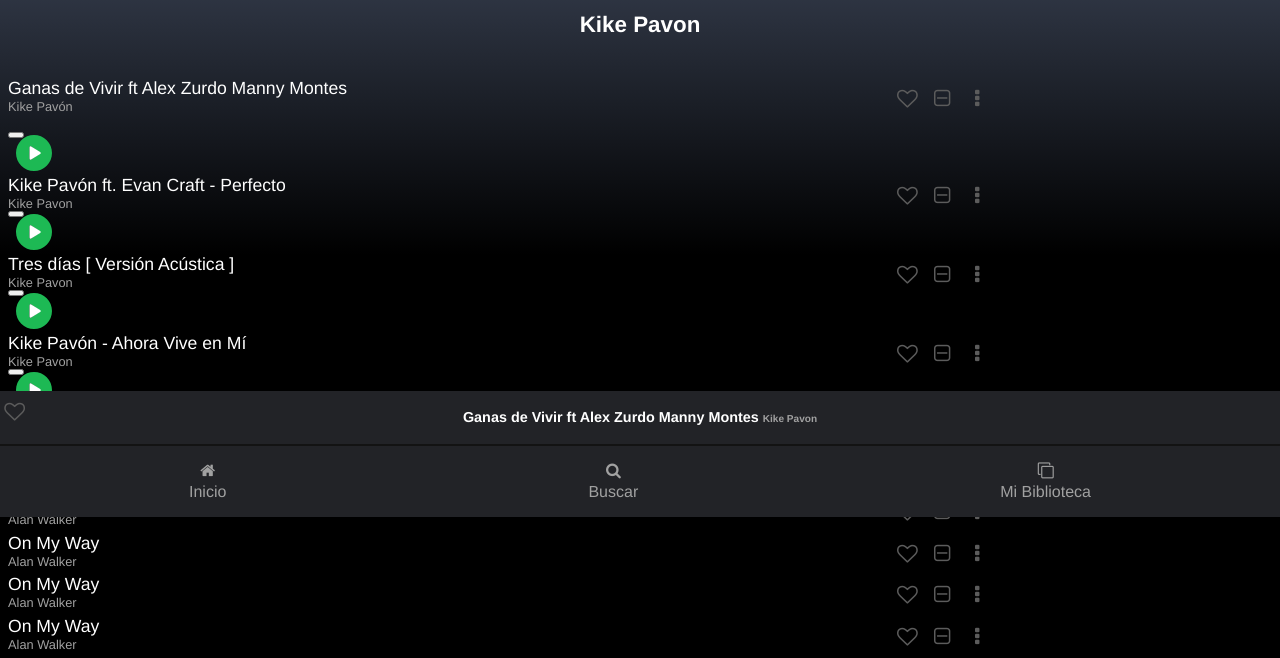
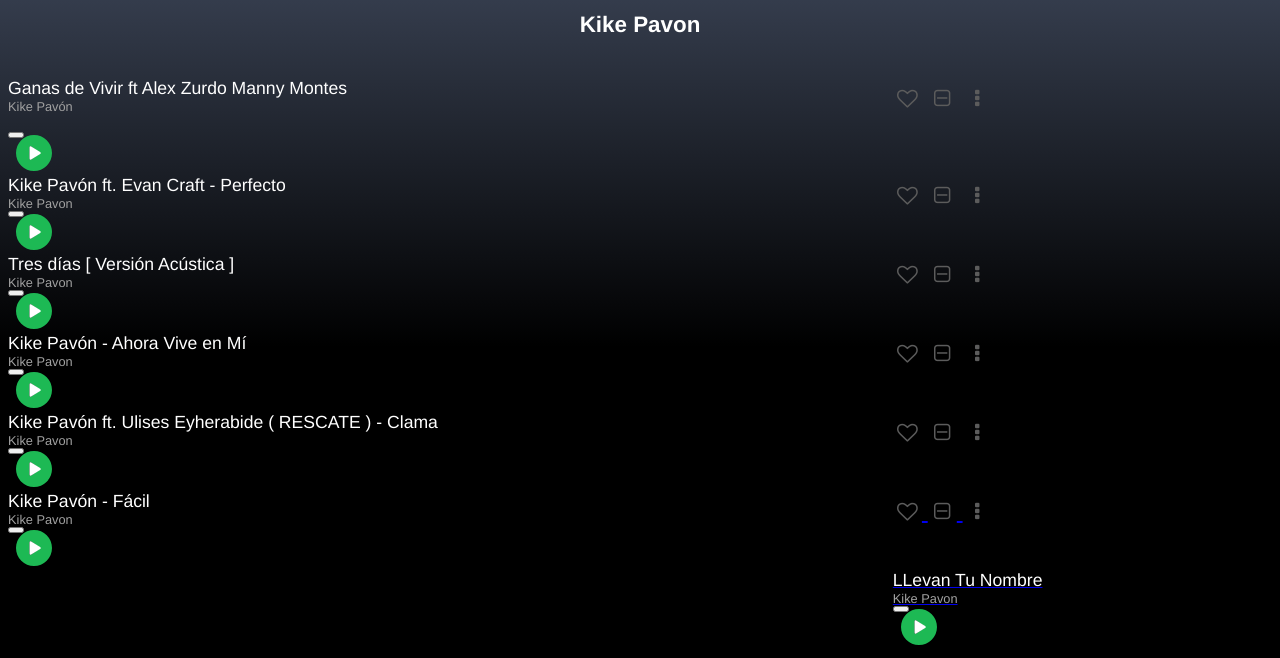
Before and after one commit to MASTERALD/SpoMusic, a plain HTML site: page Kike Pavon Play list.html in a window 1280 px wide. Shown: the part 283-941 px from the top of the page. Drawn offline with Linux system fonts and the light colour scheme.

Commit message:
Update Kike Pavon Play list.html

```diff
--- a/Kike Pavon Play list.html
+++ b/Kike Pavon Play list.html
@@ -115,10 +115,12 @@
                     <span class="icon-ellipsis-vert"></span>
                 </div>
             </div>
+
             <div class="grid-2-small">
                 <div>
-                    <h2 class="music__title">On My Way</h2>
-                    <p class="music__artista">Alan Walker</p>
+                    <h2 class="music__title"> Kike Pavón - Fácil</h2>
+                    <p class="music__artista">Kike Pavon</p>
+                    <button style=" width: 1px; height: 1px; "><a href="#"> <img src="img/play.svg" alt="">
                 </div>
                 <div class="music__icon">
                     <span class="icon-heart-empty"></span>
@@ -126,49 +128,39 @@
                     <span class="icon-ellipsis-vert"></span>
                 </div>
             </div>
-            <div class="grid-2-small">
+
+
+             <div class="grid-2-small">
                 <div>
-                    <h2 class="music__title">On My Way</h2>
-                    <p class="music__artista">Alan Walker</p>
+                    <h2 class="music__title"> LLevan Tu Nombre</h2>
+                    <p class="music__artista">Kike Pavon</p>
+                    <button style=" width: 1px; height: 1px; "><a href="#"> <img src="img/play.svg" alt="">
                 </div>
-                <div class="music__icon">
+
+                 <div class="music__icon">
                     <span class="icon-heart-empty"></span>
                     <span class="icon-minus-squared-alt"></span>
                     <span class="icon-ellipsis-vert"></span>
                 </div>
             </div>
-            <div class="grid-2-small">
+
+
+
+
+
+
+
+             <div class="grid-2-small">
                 <div>
-                    <h2 class="music__title">On My Way</h2>
-                    <p class="music__artista">Alan Walker</p>
+                    <h2 class="music__title"> Me Cubre Tu Gracia</h2>
+                    <p class="music__artista">Kike Pavon</p>
+                    <button style=" width: 1px; height: 1px; "><a href="#"> <img src="img/play.svg" alt="">
                 </div>
-                <div class="music__icon">
-                    <span class="icon-heart-empty"></span>
-                    <span class="icon-minus-squared-alt"></span>
-                    <span class="icon-ellipsis-vert"></span>
-                </div>
-            </div>
-            <div class="grid-2-small">
-                <div>
-                    <h2 class="music__title">On My Way</h2>
-                    <p class="music__artista">Alan Walker</p>
-                </div>
-                <div class="music__icon">
-                    <span class="icon-heart-empty"></span>
-                    <span class="icon-minus-squared-alt"></span>
-                    <span class="icon-ellipsis-vert"></span>
-                </div>
-            </div>
-        </div>
-    </div>
-    <div class="fixed">
-        <div class="grid-3">
-            <div class="music__icon">
-                <span class="icon-heart-empty"></span>
-            </div>
-            <div>
-               <h2 class="name">Ganas de Vivir ft Alex Zurdo  Manny Montes <span class="name__artista">Kike Pavon</span></h2>
-            </div>
+
+
+
+
+
 
         </div>
         <header class="main-header">
```
